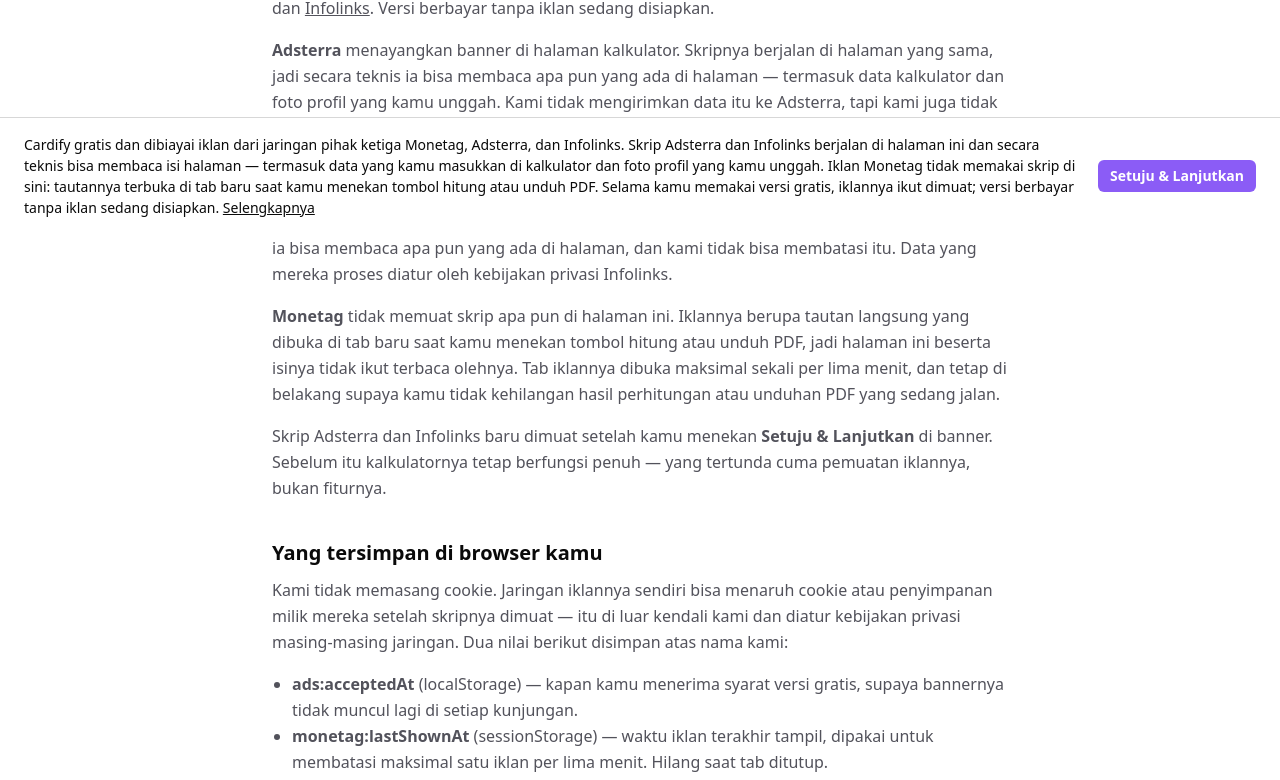
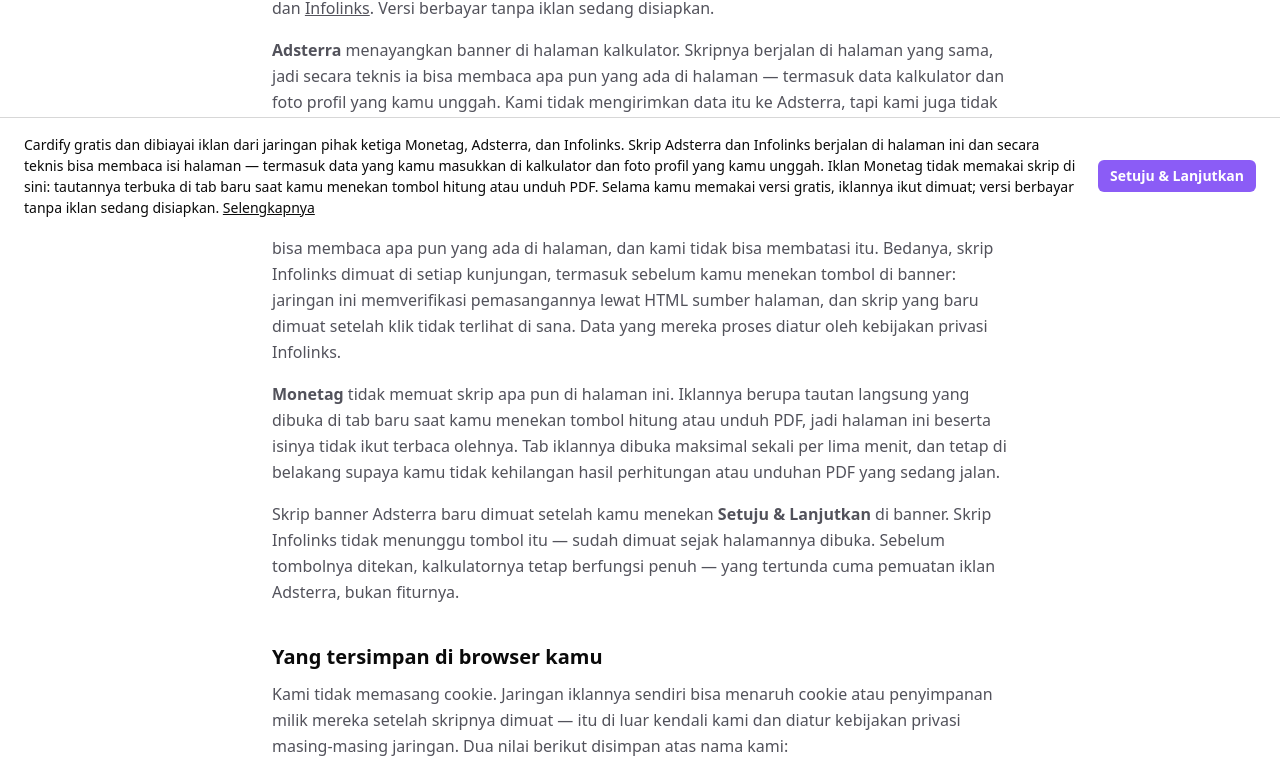
Before and after one commit to azukhrufy/cardify, a Next.js app: page /privacy in a window 1280 px wide. Shown: the part 566-1346 px from the top of the page. Built offline with nearby package versions, Linux system fonts and the light colour scheme.

Commit message:
feat: update Infolinks integration and clarify ad terms in documentation

```diff
--- a/src/components/AdTermsBanner.js
+++ b/src/components/AdTermsBanner.js
@@ -14,7 +14,10 @@
  *
  * Situs ini gratis dan dibiayai iklan, jadi iklannya bukan opsional selama
  * user memakai versi gratis. Banner ini menjelaskan itu sekali, mencatat
- * penerimaannya, dan baru setelah itu skrip pihak ketiga boleh dimuat.
+ * penerimaannya, dan baru setelah itu skrip pihak ketiga boleh dimuat —
+ * pengecualiannya skrip Infolinks, yang sudah jalan sejak halaman dibuka di
+ * `src/pages/_document.js` karena jaringannya memverifikasi pemasangan lewat
+ * HTML sumber. Halaman privacy menyebut pengecualian itu apa adanya.
  *
  * Ini bukan banner persetujuan: tidak ada tombol tolak, jadi jangan sebut ini
  * "consent" di dokumen mana pun. Lihat catatan di `src/lib/adTerms.js`.
--- a/src/components/Infolinks.js
+++ /dev/null
@@ -1,83 +0,0 @@
-// components/Infolinks.js
-
-import { useEffect, useSyncExternalStore } from "react";
-
-import {
-  getAdTermsServerSnapshot,
-  getAdTermsSnapshot,
-  subscribeToAdTerms,
-} from "@/lib/adTerms";
-
-// ID akun dari dashboard Infolinks. `wsid` 0 artinya workspace default. Keduanya
-// dibaca skrip utamanya saat dieksekusi, jadi harus sudah terpasang di `window`
-// sebelum script-nya di-append — bukan sesudah.
-const INOLINKS_PID = 3448690;
-const INOLINKS_WSID = 0;
-const INOLINKS_SRC = "https://resources.infolinks.com/js/infolinks_main.js";
-
-// Snippet resminya memakai URL protocol-relative (`//resources.infolinks.com/...`).
-// Ditulis `https://` eksplisit karena origin ini di-HSTS dan tidak punya jalur
-// HTTP yang perlu dipertahankan.
-//
-// Perbedaan dari snippet resmi yang lain, sengaja: dua baris
-// `var infolinks_pid = ...` di sana digantikan penugasan `window` langsung di
-// dalam effect di bawah. Efeknya sama persis, tapi tidak perlu `<script>` inline
-// yang isinya cuma mengisi dua variabel.
-//
-// Skrip ini ditulis untuk situs MPA: ia memindai dokumen sekali saat dimuat, dan
-// tidak ada API resmi untuk memaksa pemindaian ulang setelah navigasi klien.
-// Artinya tautan InText muncul di halaman tempat skripnya pertama jalan, dan
-// halaman berikutnya yang dicapai lewat navigasi klien belum tentu ikut terisi.
-// Memuat ulang halamannya selalu aman — lihat dedupe di bawah.
-//
-// Pilihan lain yang ada dan sengaja TIDAK dipakai: menyuntik ulang skripnya di
-// setiap perubahan route. Infolinks tidak mendokumentasikan apa yang terjadi
-// kalau `infolinks_main.js` dieksekusi dua kali dalam satu sesi (observer ganda,
-// popup dua kali?), jadi menebaknya dengan uang orang lain bukan pilihan.
-
-/**
- * Iklan InText / InFold Infolinks.
- *
- * Gerbang syarat penggunaan sama dengan Adsterra dan Monetag: skrip pihak
- * ketiga baru dimuat setelah user menekan tombol di `AdTermsBanner`. Halaman
- * privacy menyebut itu sebagai janji, jadi tidak boleh dimuat lebih awal.
- *
- * Beda dari `AdsterraBanner`, komponen ini tidak merender container apa pun:
- * skripnya memindai teks di seluruh dokumen dan menyisipkan tautan ke dalam
- * teks itu sendiri. Karena itu ia dipasang di `_app` — cakupannya seluruh situs,
- * bukan satu halaman kalkulator — dan karena tidak ada container, tidak ada
- * markup yang berbeda antara server dan klien.
- */
-export default function Infolinks() {
-  // Snapshot server selalu `null` ("belum menerima"), sama seperti banner
-  // syaratnya — jadi HTML statis tidak memuat apa pun dari komponen ini.
-  const acceptedAt = useSyncExternalStore(
-    subscribeToAdTerms,
-    getAdTermsSnapshot,
-    getAdTermsServerSnapshot,
-  );
-  const accepted = acceptedAt !== null;
-
-  useEffect(() => {
-    if (!accepted) return;
-    // Skripnya mengubah teks di seluruh dokumen, jadi menjalankannya dua kali
-    // berarti dua lapis tautan di teks yang sama. Node yang sudah ada cukup —
-    // itu juga yang menahan dobel-invoke StrictMode di mode dev.
-    if (document.querySelector(`script[src="${INOLINKS_SRC}"]`)) return;
-
-    window.infolinks_pid = INOLINKS_PID;
-    window.infolinks_wsid = INOLINKS_WSID;
-
-    const script = document.createElement("script");
-    // `src` di-assign terakhir supaya request-nya tidak jalan sebelum siap.
-    script.src = INOLINKS_SRC;
-
-    document.body.appendChild(script);
-
-    // Tidak ada cleanup yang membuang node-nya, dan itu disengaja: membuang
-    // script-nya tidak mencabut tautan yang sudah disisipkan ke teks, jadi
-    // cleanup yang ada di AdsterraBanner tidak ada gunanya di sini.
-  }, [accepted]);
-
-  return null;
-}
--- a/src/pages/_app.js
+++ b/src/pages/_app.js
@@ -5,7 +5,6 @@
 
 import theme from "@/theme";
 import AdTermsBanner from "@/components/AdTermsBanner";
-import Infolinks from "@/components/Infolinks";
 import "@/styles/globals.css";
 
 const jakarta = Plus_Jakarta_Sans({
@@ -60,7 +59,6 @@
       >
         {getLayout(<Component {...pageProps} />)}
         <AdTermsBanner />
-        <Infolinks />
         <Analytics />
       </Box>
     </ChakraProvider>
--- a/src/pages/_document.js
+++ b/src/pages/_document.js
@@ -11,6 +11,44 @@
         <ColorModeScript initialColorMode={theme.config.initialColorMode} />
         <Main />
         <NextScript />
+        {/*
+          Infolinks. Dua tag mentah di sini, bukan `next/script` dan bukan
+          komponen klien, karena dua hal:
+
+          1. Verifikasi Infolinks membaca HTML sumber halaman (View Page Source).
+             Skrip yang baru disuntik dari klien setelah user menekan tombol
+             tidak pernah muncul di sana, jadi pemasangannya tidak akan terbaca.
+          2. Urutannya penting dan gratis di sini: `infolinks_pid` dan
+             `infolinks_wsid` dibaca skrip utamanya saat dieksekusi, dan dua tag
+             berurutan begini dijalankan parser sesuai urutannya.
+
+          Konsekuensinya disengaja dan tertulis di halaman privacy: skrip ini
+          dimuat di SETIAP kunjungan, bukan menunggu user menekan tombol di
+          `AdTermsBanner` seperti skrip Adsterra. Kalau barisnya dihapus dari
+          sini, paragraf Infolinks di `src/pages/privacy.js` ikut berubah.
+
+          `https://` eksplisit, bukan `//` atau `http://`: origin ini di-HSTS,
+          jadi versi http-nya diblokir browser sebagai mixed content.
+
+          Atribut `defer` ditambahkan sendiri (snippet aslinya tanpa itu): tag
+          ini elemen terakhir di body, jadi bedanya cuma parsing tidak diblokir
+          saat skripnya diunduh. Urutannya tetap benar — skrip config di atas
+          dieksekusi parser saat parse, dan skrip deferred dieksekusi setelahnya.
+          Aturan ESLint `@next/next/no-sync-scripts` memang menuntut `async`
+          atau `defer`; `async` tidak dipakai karena urutan terhadap skrip lain
+          jadi tidak lagi dijamin parser.
+        */}
+        <script
+          type="text/javascript"
+          dangerouslySetInnerHTML={{
+            __html: "var infolinks_pid = 3448690; var infolinks_wsid = 0;",
+          }}
+        />
+        <script
+          type="text/javascript"
+          src="https://resources.infolinks.com/js/infolinks_main.js"
+          defer
+        />
       </body>
     </Html>
   );
--- a/src/pages/privacy.js
+++ b/src/pages/privacy.js
@@ -65,11 +65,15 @@
           ini.
         </Text>
         <Text lineHeight="tall">
-          <b>Infolinks</b> menyisipkan tautan iklan ke dalam teks halaman —
-          di seluruh halaman, bukan cuma di kalkulator. Skripnya juga berjalan
-          di halaman yang sama, jadi batasannya sama dengan Adsterra: ia bisa
+          <b>Infolinks</b> menyisipkan tautan iklan ke dalam teks halaman — di
+          seluruh halaman, bukan cuma di kalkulator. Skripnya berjalan di
+          halaman yang sama, jadi batasannya sama dengan Adsterra: ia bisa
           membaca apa pun yang ada di halaman, dan kami tidak bisa membatasi
-          itu. Data yang mereka proses diatur oleh kebijakan privasi Infolinks.
+          itu. Bedanya, skrip Infolinks dimuat di setiap kunjungan, termasuk
+          sebelum kamu menekan tombol di banner: jaringan ini memverifikasi
+          pemasangannya lewat HTML sumber halaman, dan skrip yang baru dimuat
+          setelah klik tidak terlihat di sana. Data yang mereka proses diatur
+          oleh kebijakan privasi Infolinks.
         </Text>
         <Text lineHeight="tall">
           <b>Monetag</b> tidak memuat skrip apa pun di halaman ini. Iklannya
@@ -80,10 +84,11 @@
           perhitungan atau unduhan PDF yang sedang jalan.
         </Text>
         <Text lineHeight="tall">
-          Skrip Adsterra dan Infolinks baru dimuat setelah kamu menekan{" "}
-          <b>Setuju &amp; Lanjutkan</b> di banner. Sebelum itu kalkulatornya
-          tetap berfungsi penuh — yang tertunda cuma pemuatan iklannya, bukan
-          fiturnya.
+          Skrip banner Adsterra baru dimuat setelah kamu menekan{" "}
+          <b>Setuju &amp; Lanjutkan</b> di banner. Skrip Infolinks tidak
+          menunggu tombol itu — sudah dimuat sejak halamannya dibuka. Sebelum
+          tombolnya ditekan, kalkulatornya tetap berfungsi penuh — yang
+          tertunda cuma pemuatan iklan Adsterra, bukan fiturnya.
         </Text>
       </LegalSection>
 
```
Also changed, not shown: src/lib/adTerms.js.
